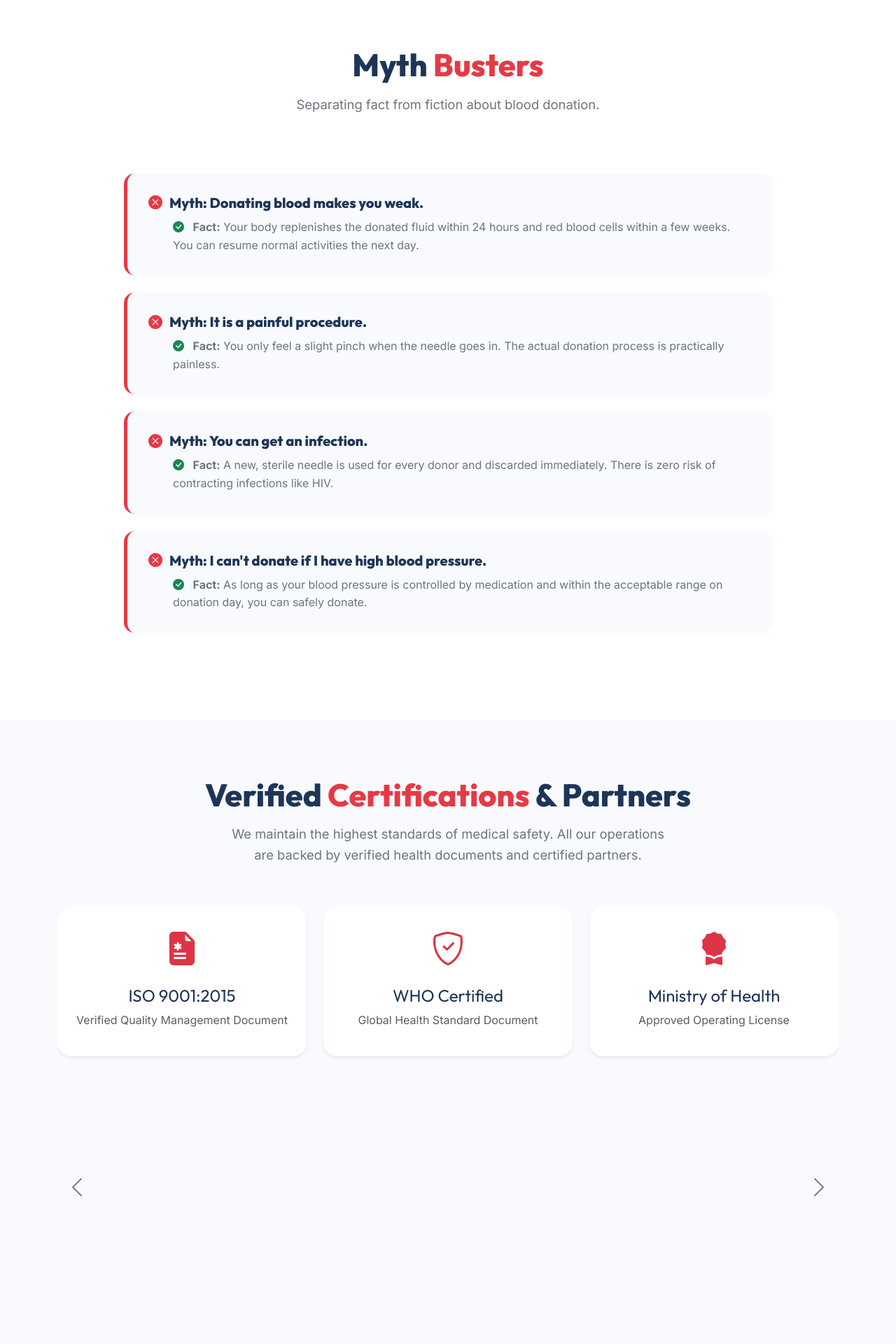
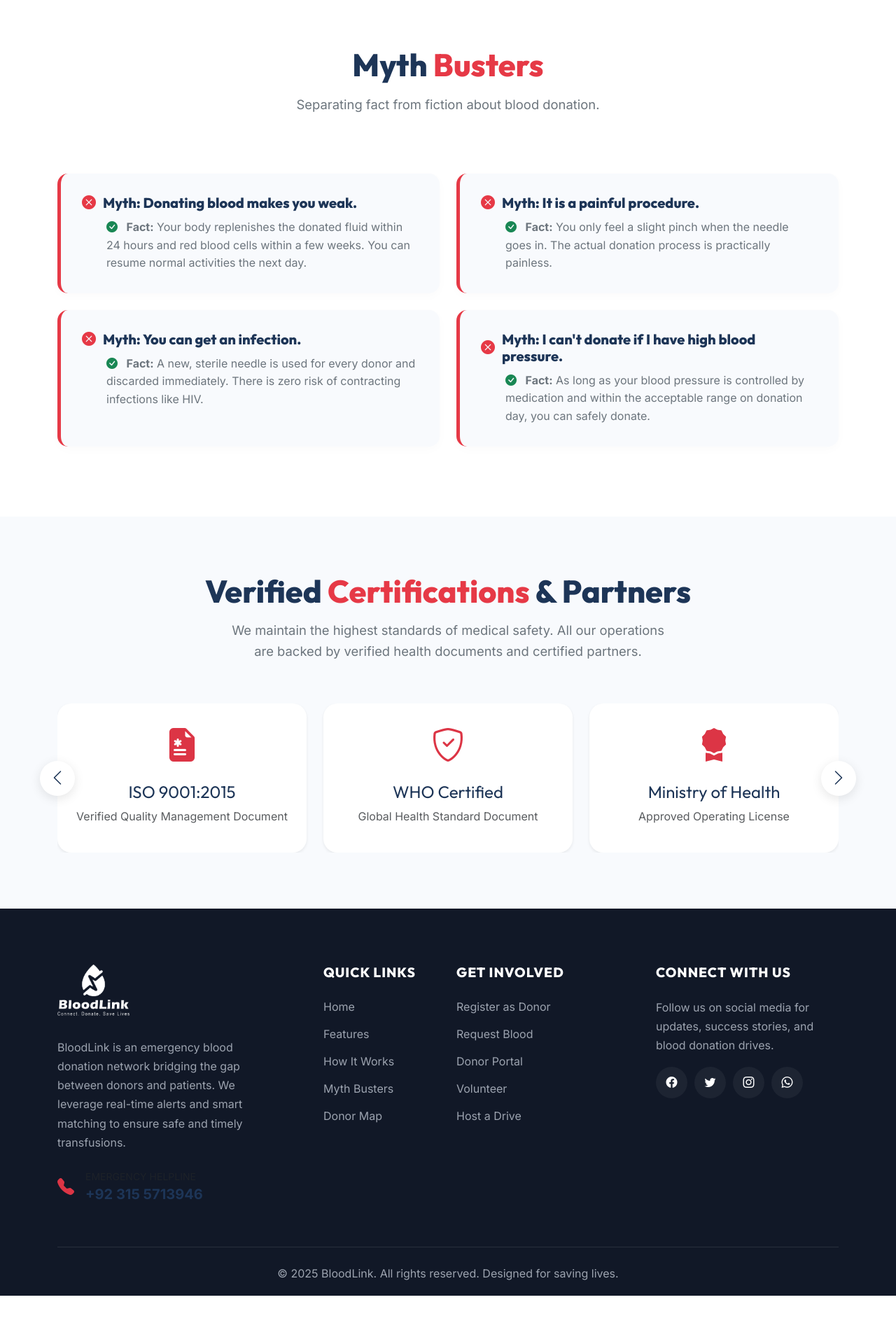
Before and after one commit to saad163/bloodlink, a Django app: page / in a window 1280 px wide. Shown: the part 2760-4680 px from the top of the page at 70% size. After the commit the page ends 4611 px from the top, so only its background shows below. Run offline with Django 5.2, Linux system fonts and the light colour scheme; data comes from the database, SQL or seed files in the repository; some libraries are stand-ins or nearby versions.

Commit message:
Fix small styling issue and text color

```diff
--- a/core/templates/blood-request.html
+++ b/core/templates/blood-request.html
@@ -208,7 +208,7 @@
                 <div class="col-lg-3 col-md-6">
                     <h5 class="footer-heading">Connect With Us</h5>
                     <p class="footer-text mb-3">Follow us on social media for updates, success stories, and blood donation drives.</p>
-                    <div class="social-icons">
+                    <div class="social-icons" style="display: flex; justify-content: start; gap: 10px;">
                         <a href="#" class="social-icon"><i class="bi bi-facebook"></i></a>
                         <a href="#" class="social-icon"><i class="bi bi-twitter"></i></a>
                         <a href="#" class="social-icon"><i class="bi bi-instagram"></i></a>
--- a/core/templates/donor-map.html
+++ b/core/templates/donor-map.html
@@ -188,7 +188,7 @@
                 <div class="col-lg-3 col-md-6">
                     <h5 class="footer-heading">Connect With Us</h5>
                     <p class="footer-text mb-3">Follow us on social media for updates, success stories, and blood donation drives.</p>
-                    <div class="social-icons">
+                    <div class="social-icons" style="display: flex; justify-content: start; gap: 10px;">
                         <a href="#" class="social-icon"><i class="bi bi-facebook"></i></a>
                         <a href="#" class="social-icon"><i class="bi bi-twitter"></i></a>
                         <a href="#" class="social-icon"><i class="bi bi-instagram"></i></a>
--- a/core/templates/donor-registration.html
+++ b/core/templates/donor-registration.html
@@ -229,7 +229,7 @@
                 <div class="col-lg-3 col-md-6">
                     <h5 class="footer-heading">Connect With Us</h5>
                     <p class="footer-text mb-3">Follow us on social media for updates, success stories, and blood donation drives.</p>
-                    <div class="social-icons">
+                    <div class="social-icons" style="display: flex; justify-content: start; gap: 10px;">
                         <a href="#" class="social-icon"><i class="bi bi-facebook"></i></a>
                         <a href="#" class="social-icon"><i class="bi bi-twitter"></i></a>
                         <a href="#" class="social-icon"><i class="bi bi-instagram"></i></a>
--- a/core/templates/donor-request-portal.html
+++ b/core/templates/donor-request-portal.html
@@ -114,7 +114,7 @@
             <div class="col-lg-3 col-md-6">
                 <h5 class="footer-heading">Connect With Us</h5>
                 <p class="footer-text mb-3">Follow us on social media for updates, success stories, and blood donation drives.</p>
-                <div class="social-icons">
+                <div class="social-icons" style="display: flex; justify-content: start; gap: 10px;">
                     <a href="#" class="social-icon"><i class="bi bi-facebook"></i></a>
                     <a href="#" class="social-icon"><i class="bi bi-twitter"></i></a>
                     <a href="#" class="social-icon"><i class="bi bi-instagram"></i></a>
--- a/core/templates/index.html
+++ b/core/templates/index.html
@@ -253,9 +253,9 @@
                 <p class="section-subtitle">Separating fact from fiction about blood donation.</p>
             </div>
 
-            <div class="row g-4 mt-2 justify-content-center">
-                <div class="col-lg-10">
-                    <div class="myth-card">
+            <div class="row g-4 mt-2">
+                <div class="col-lg-6 col-md-6">
+                    <div class="myth-card h-100">
                         <h4 class="myth-title-text"><i class="bi bi-x-circle-fill"></i> Myth: Donating blood makes you
                             weak.</h4>
                         <p class="myth-fact"><i class="bi bi-check-circle-fill text-success me-2"></i>
@@ -263,8 +263,10 @@
                             cells within a few weeks. You can resume normal activities the next day.
                         </p>
                     </div>
+                </div>
 
-                    <div class="myth-card">
+                <div class="col-lg-6 col-md-6">
+                    <div class="myth-card h-100">
                         <h4 class="myth-title-text"><i class="bi bi-x-circle-fill"></i> Myth: It is a painful procedure.
                         </h4>
                         <p class="myth-fact"><i class="bi bi-check-circle-fill text-success me-2"></i>
@@ -272,8 +274,10 @@
                             donation process is practically painless.
                         </p>
                     </div>
+                </div>
 
-                    <div class="myth-card">
+                <div class="col-lg-6 col-md-6">
+                    <div class="myth-card h-100">
                         <h4 class="myth-title-text"><i class="bi bi-x-circle-fill"></i> Myth: You can get an infection.
                         </h4>
                         <p class="myth-fact"><i class="bi bi-check-circle-fill text-success me-2"></i>
@@ -281,8 +285,10 @@
                             immediately. There is zero risk of contracting infections like HIV.
                         </p>
                     </div>
+                </div>
 
-                    <div class="myth-card">
+                <div class="col-lg-6 col-md-6">
+                    <div class="myth-card h-100">
                         <h4 class="myth-title-text"><i class="bi bi-x-circle-fill"></i> Myth: I can't donate if I have
                             high blood pressure.</h4>
                         <p class="myth-fact"><i class="bi bi-check-circle-fill text-success me-2"></i>
@@ -358,16 +364,14 @@
                     </div>
                 </div>
                 <!-- Controls -->
-                <button class="carousel-control-prev" type="button" data-bs-target="#verifiedCarousel"
-                    data-bs-slide="prev" style="width: 5%;">
-                    <span class="carousel-control-prev-icon" aria-hidden="true"
-                        style="filter: invert(1) grayscale(100);"></span>
+                <button class="carousel-control-prev custom-carousel-btn" type="button" data-bs-target="#verifiedCarousel"
+                    data-bs-slide="prev">
+                    <i class="bi bi-chevron-left"></i>
                     <span class="visually-hidden">Previous</span>
                 </button>
-                <button class="carousel-control-next" type="button" data-bs-target="#verifiedCarousel"
-                    data-bs-slide="next" style="width: 5%;">
-                    <span class="carousel-control-next-icon" aria-hidden="true"
-                        style="filter: invert(1) grayscale(100);"></span>
+                <button class="carousel-control-next custom-carousel-btn" type="button" data-bs-target="#verifiedCarousel"
+                    data-bs-slide="next">
+                    <i class="bi bi-chevron-right"></i>
                     <span class="visually-hidden">Next</span>
                 </button>
             </div>
@@ -418,7 +422,7 @@
                     <h5 class="footer-heading">Connect With Us</h5>
                     <p class="footer-text mb-3">Follow us on social media for updates, success stories, and blood
                         donation drives.</p>
-                    <div class="social-icons">
+                    <div class="social-icons" style="display: flex; justify-content: start; gap: 10px;">
                         <a href="#" class="social-icon"><i class="bi bi-facebook"></i></a>
                         <a href="#" class="social-icon"><i class="bi bi-twitter"></i></a>
                         <a href="#" class="social-icon"><i class="bi bi-instagram"></i></a>
--- a/static/css/main.css
+++ b/static/css/main.css
@@ -20,7 +20,13 @@ body {
     overflow-x: hidden;
 }
 
-h1, h2, h3, h4, h5, h6, .brand-font {
+h1,
+h2,
+h3,
+h4,
+h5,
+h6,
+.brand-font {
     font-family: 'Outfit', sans-serif;
     color: var(--text-main);
 }
@@ -33,10 +39,11 @@ h1, h2, h3, h4, h5, h6, .brand-font {
     border-bottom: 1px solid var(--glass-border);
     padding: 15px 0;
     transition: all 0.4s ease;
-    box-shadow: 0 4px 20px rgba(0,0,0,0.03);
+    box-shadow: 0 4px 20px rgba(0, 0, 0, 0.03);
 }
 
-.navbar-dark .navbar-nav .nav-link, .navbar .nav-link {
+.navbar-dark .navbar-nav .nav-link,
+.navbar .nav-link {
     color: var(--text-main) !important;
     font-weight: 500;
     margin: 0 12px;
@@ -58,7 +65,8 @@ h1, h2, h3, h4, h5, h6, .brand-font {
 }
 
 .navbar-brand img {
-    filter: brightness(0.2); /* Since the logo might be white, we make it dark for light background */
+    filter: brightness(0.2);
+    /* Since the logo might be white, we make it dark for light background */
 }
 
 .nav-link::after {
@@ -72,7 +80,8 @@ h1, h2, h3, h4, h5, h6, .brand-font {
     transition: width 0.3s ease;
 }
 
-.nav-link:hover, .navbar-dark .navbar-nav .nav-link:hover {
+.nav-link:hover,
+.navbar-dark .navbar-nav .nav-link:hover {
     color: var(--primary-red) !important;
 }
 
@@ -81,7 +90,9 @@ h1, h2, h3, h4, h5, h6, .brand-font {
 }
 
 /* Buttons */
-.btn-custom, .btn-primary-custom, .btn-bloodlink {
+.btn-custom,
+.btn-primary-custom,
+.btn-bloodlink {
     background: linear-gradient(135deg, var(--primary-red) 0%, #c1121f 100%);
     color: var(--white) !important;
     border: none;
@@ -94,7 +105,9 @@ h1, h2, h3, h4, h5, h6, .brand-font {
     box-shadow: 0 8px 20px rgba(230, 57, 70, 0.25);
 }
 
-.btn-custom:hover, .btn-primary-custom:hover, .btn-bloodlink:hover {
+.btn-custom:hover,
+.btn-primary-custom:hover,
+.btn-bloodlink:hover {
     transform: translateY(-3px);
     box-shadow: 0 12px 25px rgba(230, 57, 70, 0.4);
     background: linear-gradient(135deg, #c1121f 0%, var(--primary-red) 100%);
@@ -102,7 +115,7 @@ h1, h2, h3, h4, h5, h6, .brand-font {
 
 .btn-outline-custom {
     background-color: transparent;
-    color: var(--primary-red) !important;
+    color: white;
     border: 2px solid var(--primary-red);
     box-shadow: none;
 }
@@ -115,7 +128,7 @@ h1, h2, h3, h4, h5, h6, .brand-font {
 }
 
 /* Hero Carousel */
-.carousel-item {
+#heroCarousel .carousel-item {
     height: 100vh;
     min-height: 600px;
 }
@@ -134,7 +147,7 @@ h1, h2, h3, h4, h5, h6, .brand-font {
     right: 0;
     padding-top: 100px;
     z-index: 2;
-    background: linear-gradient(to top, rgba(0,0,0,0.8) 0%, rgba(0,0,0,0.1) 100%);
+    background: linear-gradient(to top, rgba(0, 0, 0, 0.8) 0%, rgba(0, 0, 0, 0.1) 100%);
 }
 
 .hero-title {
@@ -144,7 +157,7 @@ h1, h2, h3, h4, h5, h6, .brand-font {
     letter-spacing: 1px;
     margin-bottom: 20px;
     color: #ffffff;
-    text-shadow: 0 4px 20px rgba(0,0,0,0.5);
+    text-shadow: 0 4px 20px rgba(0, 0, 0, 0.5);
     animation: fadeInDown 1s ease-in-out;
 }
 
@@ -160,7 +173,7 @@ h1, h2, h3, h4, h5, h6, .brand-font {
     margin-left: auto;
     margin-right: auto;
     color: #f8f9fa;
-    text-shadow: 0 2px 10px rgba(0,0,0,0.5);
+    text-shadow: 0 2px 10px rgba(0, 0, 0, 0.5);
     animation: fadeInUp 1s ease-in-out 0.3s;
     animation-fill-mode: both;
     line-height: 1.6;
@@ -246,12 +259,12 @@ h1, h2, h3, h4, h5, h6, .brand-font {
 
 .feature-card {
     background: #ffffff;
-    border: 1px solid rgba(0,0,0,0.05);
+    border: 1px solid rgba(0, 0, 0, 0.05);
     border-radius: 20px;
     padding: 40px 30px;
     height: 100%;
     transition: all 0.3s ease;
-    box-shadow: 0 10px 30px rgba(0,0,0,0.02);
+    box-shadow: 0 10px 30px rgba(0, 0, 0, 0.02);
     position: relative;
     overflow: hidden;
 }
@@ -367,14 +380,13 @@ h1, h2, h3, h4, h5, h6, .brand-font {
     background: var(--bg-main);
     border-radius: 15px;
     padding: 30px;
-    margin-bottom: 25px;
     border-left: 5px solid var(--primary-red);
     transition: all 0.3s ease;
-    box-shadow: 0 4px 15px rgba(0,0,0,0.02);
+    box-shadow: 0 4px 15px rgba(0, 0, 0, 0.02);
 }
 
 .myth-card:hover {
-    transform: translateX(10px);
+    transform: translateY(-5px);
     background: #ffffff;
     box-shadow: var(--shadow-soft);
 }
@@ -403,7 +415,7 @@ h1, h2, h3, h4, h5, h6, .brand-font {
 /* Forms */
 .form-container {
     background-color: var(--card-bg);
-    border: 1px solid rgba(0,0,0,0.05);
+    border: 1px solid rgba(0, 0, 0, 0.05);
     border-top: 4px solid var(--primary-red);
     border-radius: 20px;
     box-shadow: var(--shadow-soft);
@@ -430,7 +442,8 @@ h1, h2, h3, h4, h5, h6, .brand-font {
     margin-bottom: 8px;
 }
 
-.form-control, .form-select {
+.form-control,
+.form-select {
     background-color: #f8f9fa;
     border: 1px solid #dee2e6;
     color: var(--text-main) !important;
@@ -439,7 +452,8 @@ h1, h2, h3, h4, h5, h6, .brand-font {
     transition: all 0.3s ease;
 }
 
-.form-control:focus, .form-select:focus {
+.form-control:focus,
+.form-select:focus {
     background-color: #ffffff;
     border-color: var(--primary-red);
     box-shadow: 0 0 0 0.25rem rgba(230, 57, 70, 0.15);
@@ -514,7 +528,7 @@ h1, h2, h3, h4, h5, h6, .brand-font {
     width: 45px;
     height: 45px;
     border-radius: 50%;
-    background: rgba(255,255,255,0.05);
+    background: rgba(255, 255, 255, 0.05);
     color: #ffffff;
     display: flex;
     align-items: center;
@@ -532,24 +546,43 @@ h1, h2, h3, h4, h5, h6, .brand-font {
 .footer-bottom {
     margin-top: 60px;
     padding-top: 25px;
-    border-top: 1px solid rgba(255,255,255,0.1);
+    border-top: 1px solid rgba(255, 255, 255, 0.1);
     text-align: center;
     color: #9ca3af;
 }
 
 /* Utilities to override old text-white forcing */
-.text-light { color: var(--text-muted) !important; }
-.text-white { color: var(--text-main) !important; }
+.text-light {
+    color: var(--text-muted) !important;
+}
+
+.text-white {
+    color: var(--text-main) !important;
+}
 
 /* Animations */
 @keyframes fadeInUp {
-    from { opacity: 0; transform: translateY(30px); }
-    to { opacity: 1; transform: translateY(0); }
+    from {
+        opacity: 0;
+        transform: translateY(30px);
+    }
+
+    to {
+        opacity: 1;
+        transform: translateY(0);
+    }
 }
 
 @keyframes fadeInDown {
-    from { opacity: 0; transform: translateY(-30px); }
-    to { opacity: 1; transform: translateY(0); }
+    from {
+        opacity: 0;
+        transform: translateY(-30px);
+    }
+
+    to {
+        opacity: 1;
+        transform: translateY(0);
+    }
 }
 
 /* Portal & Map Specific Styles */
@@ -565,6 +598,7 @@ h1, h2, h3, h4, h5, h6, .brand-font {
     margin: 0 10px;
     transition: all 0.3s ease;
 }
+
 .active-btn {
     background-color: var(--primary-red) !important;
     color: white !important;
@@ -572,7 +606,8 @@ h1, h2, h3, h4, h5, h6, .brand-font {
     box-shadow: var(--shadow-soft);
 }
 
-#searchBar, #reqSearchBar {
+#searchBar,
+#reqSearchBar {
     width: 100%;
     max-width: 600px;
     padding: 15px 25px;
@@ -585,13 +620,16 @@ h1, h2, h3, h4, h5, h6, .brand-font {
     transition: all 0.3s ease;
     color: var(--text-main);
 }
-#searchBar:focus, #reqSearchBar:focus {
+
+#searchBar:focus,
+#reqSearchBar:focus {
     outline: none;
     border-color: var(--primary-red);
     box-shadow: var(--shadow-hover);
 }
 
-.donor-card, .request-card {
+.donor-card,
+.request-card {
     background: var(--card-bg);
     border-radius: 20px;
     padding: 30px;
@@ -600,46 +638,65 @@ h1, h2, h3, h4, h5, h6, .brand-font {
     border-left: 5px solid var(--primary-red);
     transition: all 0.3s ease;
 }
-.donor-card:hover, .request-card:hover {
+
+.donor-card:hover,
+.request-card:hover {
     transform: translateY(-5px);
     box-shadow: var(--shadow-hover);
 }
-.donor-header, .request-header {
+
+.donor-header,
+.request-header {
     display: flex;
     justify-content: space-between;
     align-items: center;
     margin-bottom: 20px;
-    border-bottom: 1px solid rgba(0,0,0,0.05);
+    border-bottom: 1px solid rgba(0, 0, 0, 0.05);
     padding-bottom: 15px;
 }
-.donor-header h5, .request-header h5, .donor-name {
+
+.donor-header h5,
+.request-header h5,
+.donor-name {
     margin: 0;
     font-size: 1.4rem;
     font-weight: 700;
     color: var(--text-main);
 }
-.blood-badge, .blood-group {
+
+.blood-badge,
+.blood-group {
     background: var(--primary-red);
     color: white;
     padding: 8px 15px;
     border-radius: 50px;
     font-weight: 800;
     font-size: 1.1rem;
-    box-shadow: 0 4px 10px rgba(230,57,70,0.3);
+    box-shadow: 0 4px 10px rgba(230, 57, 70, 0.3);
 }
-.donor-details p, .request-details p, .info-item {
+
+.donor-details p,
+.request-details p,
+.info-item {
     color: var(--text-muted);
     font-size: 1.1rem;
     margin-bottom: 10px;
     display: flex;
     align-items: center;
 }
-.donor-details i, .request-details i, .info-item i {
+
+.donor-details i,
+.request-details i,
+.info-item i {
     color: var(--primary-red);
     margin-right: 15px;
     font-size: 1.2rem;
 }
-.whatsapp-btn, .contact-btn, .fulfill-btn, .btn-fulfill {
+
+.whatsapp-btn,
+.contact-btn,
+.fulfill-btn,
+.btn-fulfill {
     display: inline-block;
     background: #25D366;
     color: white;
@@ -652,19 +709,26 @@ h1, h2, h3, h4, h5, h6, .brand-font {
     border: none;
     cursor: pointer;
 }
-.whatsapp-btn:hover, .contact-btn:hover {
+
+.whatsapp-btn:hover,
+.contact-btn:hover {
     background: #128C7E;
     transform: translateY(-3px);
     color: white;
-    box-shadow: 0 5px 15px rgba(37,211,102,0.4);
+    box-shadow: 0 5px 15px rgba(37, 211, 102, 0.4);
 }
-.fulfill-btn, .btn-fulfill {
+
+.fulfill-btn,
+.btn-fulfill {
     background: var(--primary-red);
 }
-.fulfill-btn:hover, .btn-fulfill:hover {
+
+.fulfill-btn:hover,
+.btn-fulfill:hover {
     background: var(--primary-red-hover);
-    box-shadow: 0 5px 15px rgba(230,57,70,0.4);
+    box-shadow: 0 5px 15px rgba(230, 57, 70, 0.4);
 }
+
 .urgency-badge {
     padding: 8px 15px;
     border-radius: 50px;
@@ -676,13 +740,17 @@ h1, h2, h3, h4, h5, h6, .brand-font {
 .verification-modal {
     display: none;
     position: fixed;
-    top: 0; left: 0; right: 0; bottom: 0;
-    background: rgba(0,0,0,0.6);
+    top: 0;
+    left: 0;
+    right: 0;
+    bottom: 0;
+    background: rgba(0, 0, 0, 0.6);
     backdrop-filter: blur(5px);
     z-index: 2000;
     align-items: center;
     justify-content: center;
 }
+
 .verification-content {
     background: var(--card-bg);
     padding: 40px;
@@ -693,18 +761,22 @@ h1, h2, h3, h4, h5, h6, .brand-font {
     box-shadow: var(--shadow-hover);
     text-align: center;
 }
+
 .close-modal {
     position: absolute;
-    top: 15px; right: 20px;
+    top: 15px;
+    right: 20px;
     font-size: 1.5rem;
     cursor: pointer;
     color: var(--text-muted);
 }
+
 .verification-title {
     color: var(--text-main);
     font-weight: 800;
     margin-bottom: 10px;
 }
+
 .verification-input {
     width: 100%;
     padding: 15px;
@@ -717,10 +789,12 @@ h1, h2, h3, h4, h5, h6, .brand-font {
     background: var(--bg-main);
     color: var(--text-main);
 }
+
 .verification-input:focus {
     outline: none;
     border-color: var(--primary-red);
 }
+
 .verification-btn {
     width: 100%;
     background: var(--primary-red);
@@ -733,9 +807,10 @@ h1, h2, h3, h4, h5, h6, .brand-font {
     cursor: pointer;
     transition: all 0.3s ease;
 }
+
 .verification-btn:hover {
     background: var(--primary-red-hover);
-    box-shadow: 0 5px 15px rgba(230,57,70,0.4);
+    box-shadow: 0 5px 15px rgba(230, 57, 70, 0.4);
 }
 
 /* Map Page Specifics */
@@ -746,6 +821,7 @@ h1, h2, h3, h4, h5, h6, .brand-font {
     box-shadow: var(--shadow-soft);
     margin-bottom: 40px;
 }
+
 .search-btn {
     background: var(--primary-red);
     color: white;
@@ -756,17 +832,20 @@ h1, h2, h3, h4, h5, h6, .brand-font {
     width: 100%;
     transition: all 0.3s ease;
 }
+
 .search-btn:hover {
     background: var(--primary-red-hover);
     transform: translateY(-2px);
-    box-shadow: 0 5px 15px rgba(230,57,70,0.4);
+    box-shadow: 0 5px 15px rgba(230, 57, 70, 0.4);
 }
+
 .map-section {
     display: flex;
     gap: 30px;
     margin-top: 40px;
     height: 600px;
 }
+
 .map-container {
     flex: 2;
     position: relative;
@@ -774,10 +853,12 @@ h1, h2, h3, h4, h5, h6, .brand-font {
     overflow: hidden;
     box-shadow: var(--shadow-soft);
 }
+
 #map {
     height: 100%;
     width: 100%;
 }
+
 .donor-details {
     flex: 1;
     background: var(--card-bg);
@@ -786,11 +867,13 @@ h1, h2, h3, h4, h5, h6, .brand-font {
     box-shadow: var(--shadow-soft);
     overflow-y: auto;
 }
+
 @media (max-width: 992px) {
     .map-section {
         flex-direction: column;
         height: auto;
     }
+
     .map-container {
         height: 400px;
     }
@@ -812,24 +895,33 @@ h1, h2, h3, h4, h5, h6, .brand-font {
     .hero-title {
         font-size: 3.5rem;
     }
+
     .hero-subtitle {
         font-size: 1.15rem;
         padding: 0 15px;
     }
+
     .section-title {
         font-size: 2.2rem;
     }
+
     .form-container {
         padding: 40px;
         margin-top: 100px;
     }
+
     .stats-section {
         margin-top: -30px;
     }
-    .donor-header h5, .request-header h5, .donor-name {
+
+    .donor-header h5,
+    .request-header h5,
+    .donor-name {
         font-size: 1.2rem;
     }
-    .blood-badge, .blood-group {
+
+    .blood-badge,
+    .blood-group {
         font-size: 1rem;
         padding: 6px 12px;
     }
@@ -841,62 +933,82 @@ h1, h2, h3, h4, h5, h6, .brand-font {
         font-size: 2.5rem;
         margin-top: 40px;
     }
+
     .hero-subtitle {
         font-size: 1rem;
     }
-    .carousel-item {
+
+    #heroCarousel .carousel-item {
         min-height: 500px;
     }
+
     .navbar-brand img {
         height: 45px;
     }
+
     .section-title {
         font-size: 1.8rem;
     }
+
     .form-container {
         padding: 25px;
         margin-top: 90px;
         border-radius: 15px;
     }
+
     .form-title {
         font-size: 1.8rem;
         margin-bottom: 25px;
     }
+
     .address-section {
         padding: 15px;
     }
+
     .stat-card {
         padding: 20px 15px;
         margin-bottom: 15px;
         margin-top: 15px;
     }
+
     .stat-icon {
         font-size: 2rem;
     }
+
     .stat-number {
         font-size: 2.2rem;
     }
-    .btn-custom, .btn-primary-custom, .btn-bloodlink {
+
+    .btn-custom,
+    .btn-primary-custom,
+    .btn-bloodlink {
         padding: 10px 20px;
         font-size: 0.95rem;
     }
+
     .feature-card {
         padding: 25px 20px;
     }
+
     .myth-card {
         padding: 20px;
     }
-    .donor-card, .request-card {
+
+    .donor-card,
+    .request-card {
         padding: 20px;
     }
+
     .verification-content {
         padding: 25px;
         width: 95%;
     }
+
     .verification-input {
         font-size: 1.5rem;
         letter-spacing: 5px;
     }
+
     .footer {
         padding: 50px 0 20px;
     }
@@ -907,18 +1019,78 @@ h1, h2, h3, h4, h5, h6, .brand-font {
     .hero-title {
         font-size: 2.2rem;
     }
+
     .btn-toggle {
         padding: 8px 15px;
         font-size: 0.9rem;
         margin: 5px;
     }
-    .donor-header, .request-header {
+
+    .donor-header,
+    .request-header {
         flex-direction: column;
         align-items: flex-start;
         gap: 10px;
     }
-    .whatsapp-btn, .contact-btn, .fulfill-btn, .btn-fulfill {
+
+    .whatsapp-btn,
+    .contact-btn,
+    .fulfill-btn,
+    .btn-fulfill {
         width: 100%;
         text-align: center;
     }
 }
+/* Custom Carousel Controls */
+.carousel {
+    position: relative;
+}
+
+.custom-carousel-btn {
+    width: 50px;
+    height: 50px;
+    background: var(--white);
+    border-radius: 50%;
+    top: 50% !important;
+    bottom: auto !important;
+    transform: translateY(-50%);
+    box-shadow: 0 4px 15px rgba(0,0,0,0.1);
+    opacity: 1 !important;
+    z-index: 10;
+    transition: all 0.3s ease;
+    display: flex;
+    align-items: center;
+    justify-content: center;
+    color: var(--text-main);
+    border: none;
+    position: absolute;
+}
+
+.custom-carousel-btn:hover {
+    background: var(--primary-red);
+    color: var(--white) !important;
+    box-shadow: 0 8px 20px rgba(230, 57, 70, 0.3);
+}
+
+.custom-carousel-btn i {
+    font-size: 1.5rem;
+    font-weight: bold;
+    color: inherit;
+}
+
+.carousel-control-prev.custom-carousel-btn {
+    left: -25px;
+}
+
+.carousel-control-next.custom-carousel-btn {
+    right: -25px;
+}
+
+@media (max-width: 768px) {
+    .carousel-control-prev.custom-carousel-btn {
+        left: -10px;
+    }
+    .carousel-control-next.custom-carousel-btn {
+        right: -10px;
+    }
+}
```
Also changed, not shown: append_carousel_css.py (added, +64 -0 lines).
